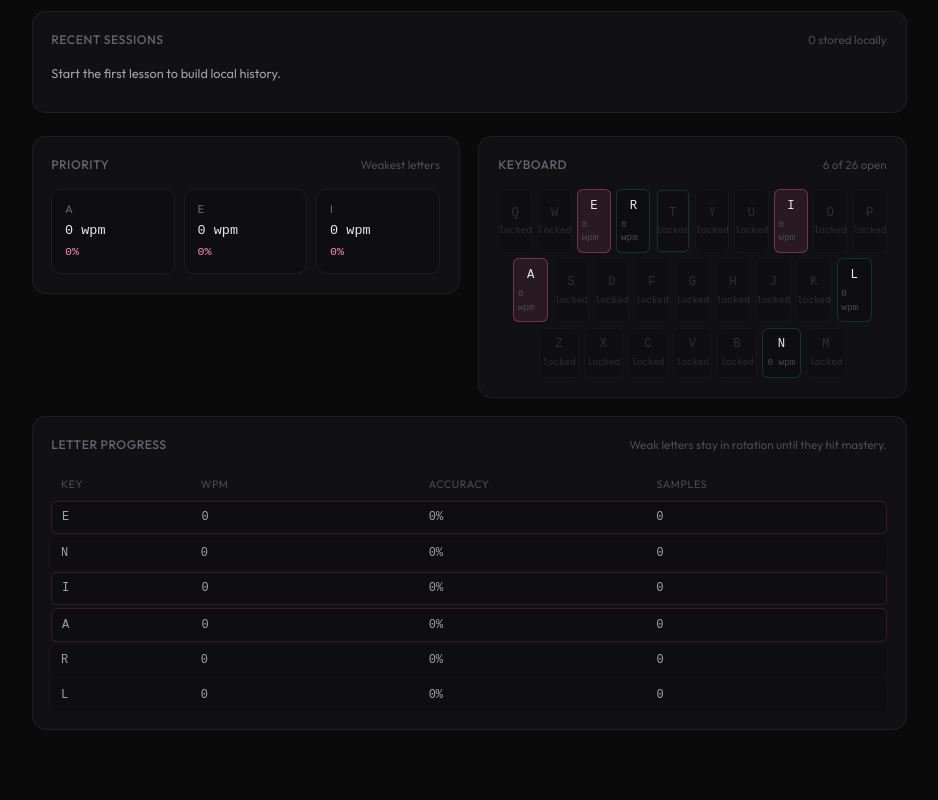
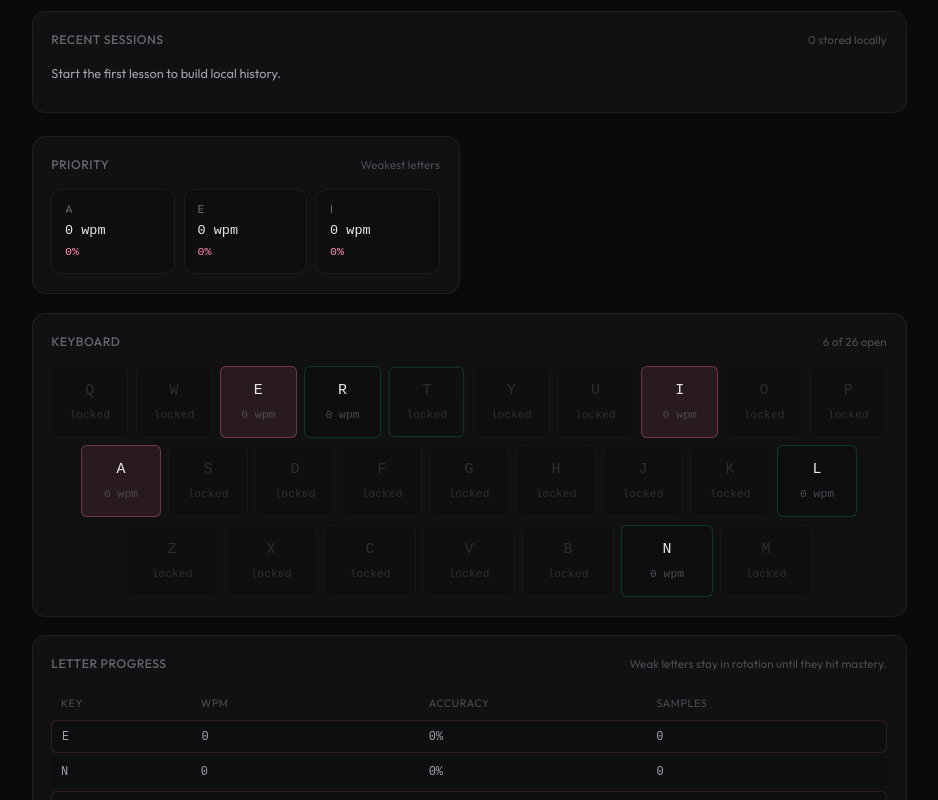
Before and after one commit to SomeoneWithOptions/typing, a React (Vite) app: page / in a window 1280 px wide. Shown: the part 620-1420 px from the top of the page, without its empty margins (171-1109 px from the left). Before the commit the page ends 1395 px from the top, so only its background shows below. Built offline with nearby package versions, Linux system fonts and the light colour scheme; a web font is replaced by a local one.

Commit message:
style(ui): increase keyboard spa cing and key dimensions

```diff
--- a/src/App.css
+++ b/src/App.css
@@ -337,7 +337,7 @@ button {
 }
 
 .practice-text__char--space {
-  white-space: pre;
+  white-space: normal;
 }
 
 .practice-text__char--done {
@@ -503,15 +503,19 @@ button {
    Keyboard map
    ─────────────────────────────────────────── */
 
+.keyboard-panel {
+  grid-column: 1 / -1;
+}
+
 .keyboard-map {
   display: grid;
-  gap: 0.35rem;
+  gap: 0.5rem;
   min-width: 0;
 }
 
 .keyboard-map__row {
   display: grid;
-  gap: 0.35rem;
+  gap: 0.5rem;
 }
 
 .keyboard-map__row--1 {
@@ -520,12 +524,12 @@ button {
 
 .keyboard-map__row--2 {
   grid-template-columns: repeat(9, minmax(0, 1fr));
-  padding-inline: 1rem;
+  padding-inline: 2rem;
 }
 
 .keyboard-map__row--3 {
   grid-template-columns: repeat(7, minmax(0, 1fr));
-  padding-inline: 2.75rem;
+  padding-inline: 5rem;
 }
 
 .keycap {
@@ -533,12 +537,12 @@ button {
   flex-direction: column;
   align-items: center;
   justify-content: center;
-  gap: 0.15rem;
-  padding: 0.45rem 0.25rem;
+  gap: 0.3rem;
+  padding: 0.7rem 0.4rem;
   border: 1px solid var(--border-subtle);
   border-radius: var(--radius-sm);
   background: var(--bg-inset);
-  min-height: 50px;
+  min-height: 72px;
   transition: border-color var(--transition), background var(--transition);
 }
 
@@ -567,13 +571,13 @@ button {
 
 .keycap__letter {
   font-family: var(--font-mono);
-  font-size: 0.82rem;
+  font-size: 1rem;
   font-weight: 500;
 }
 
 .keycap__meta {
   color: var(--text-dim);
-  font-size: 0.62rem;
+  font-size: 0.76rem;
   font-family: var(--font-mono);
 }
 
```
